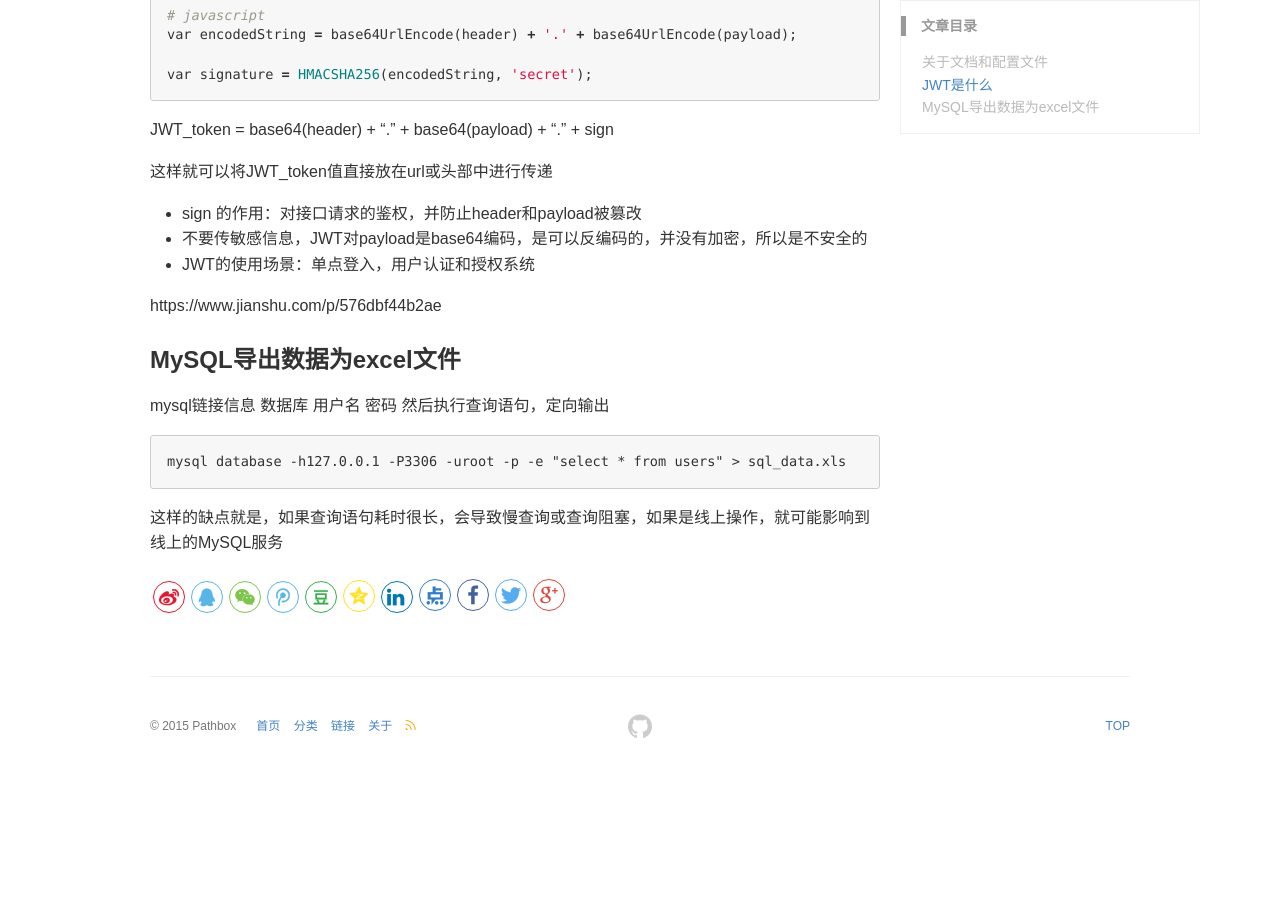
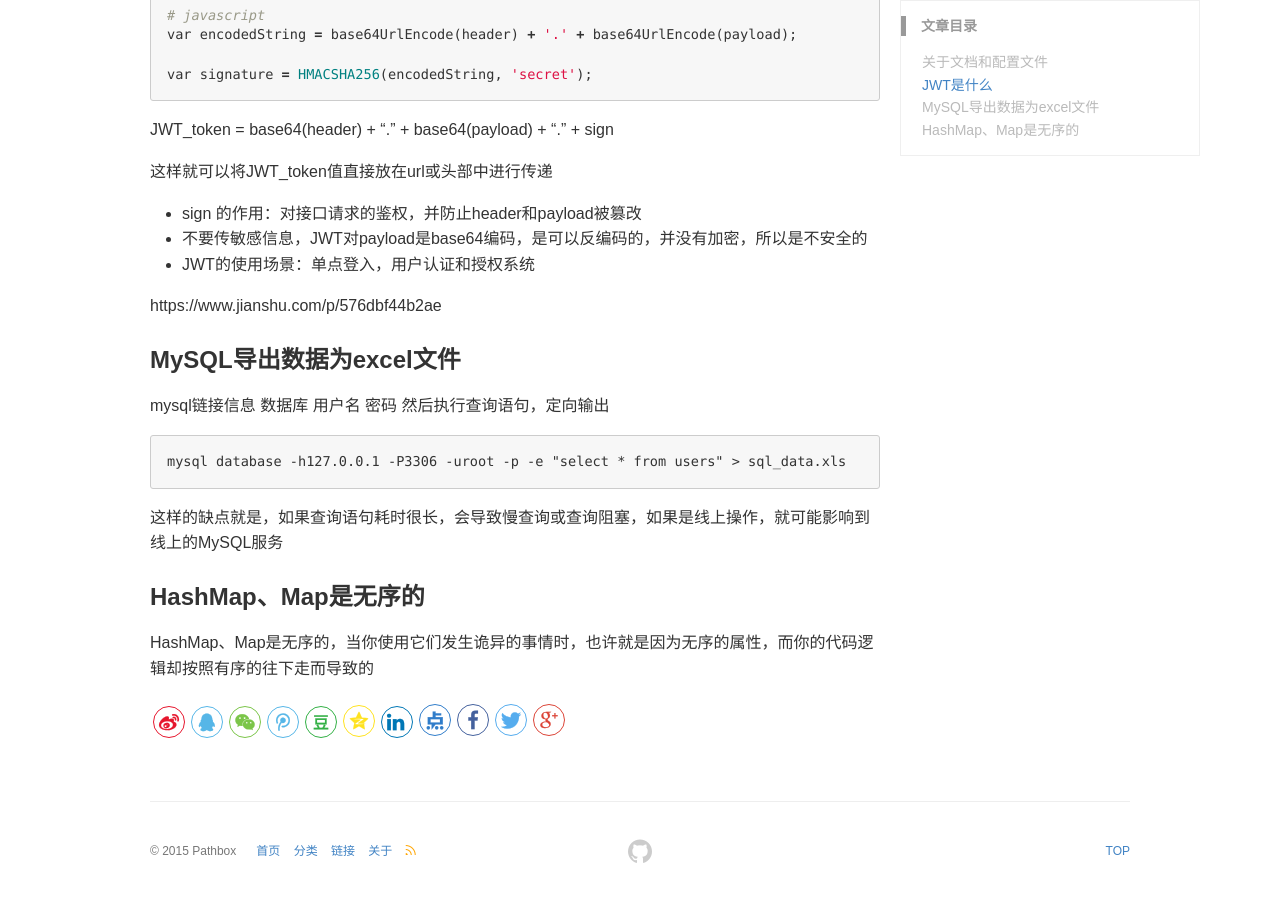
Before and after one commit to pathbox/pathbox.github.io, a Jekyll site: the page built from _posts/2018-08-01-work-summary-in-UCloud-18.md, in a window 1280 px wide and 900 px high, scrolled down 1135 px. Built offline with Jekyll 4.4.1, drawn with Linux system fonts in a browser that asks for light colours; before the commit the page ends 1910 px from its top, so only the background shows below that.

Commit message:
HashMap、Map是无序的

````diff
--- a/_posts/2018-08-01-work-summary-in-UCloud-18.md
+++ b/_posts/2018-08-01-work-summary-in-UCloud-18.md
@@ -74,3 +74,7 @@ mysql database -h127.0.0.1 -P3306 -uroot -p -e "select * from users" > sql_data.
 ```
 
 这样的缺点就是，如果查询语句耗时很长，会导致慢查询或查询阻塞，如果是线上操作，就可能影响到线上的MySQL服务
+
+### HashMap、Map是无序的
+
+HashMap、Map是无序的，当你使用它们发生诡异的事情时，也许就是因为无序的属性，而你的代码逻辑却按照有序的往下走而导致的
````
